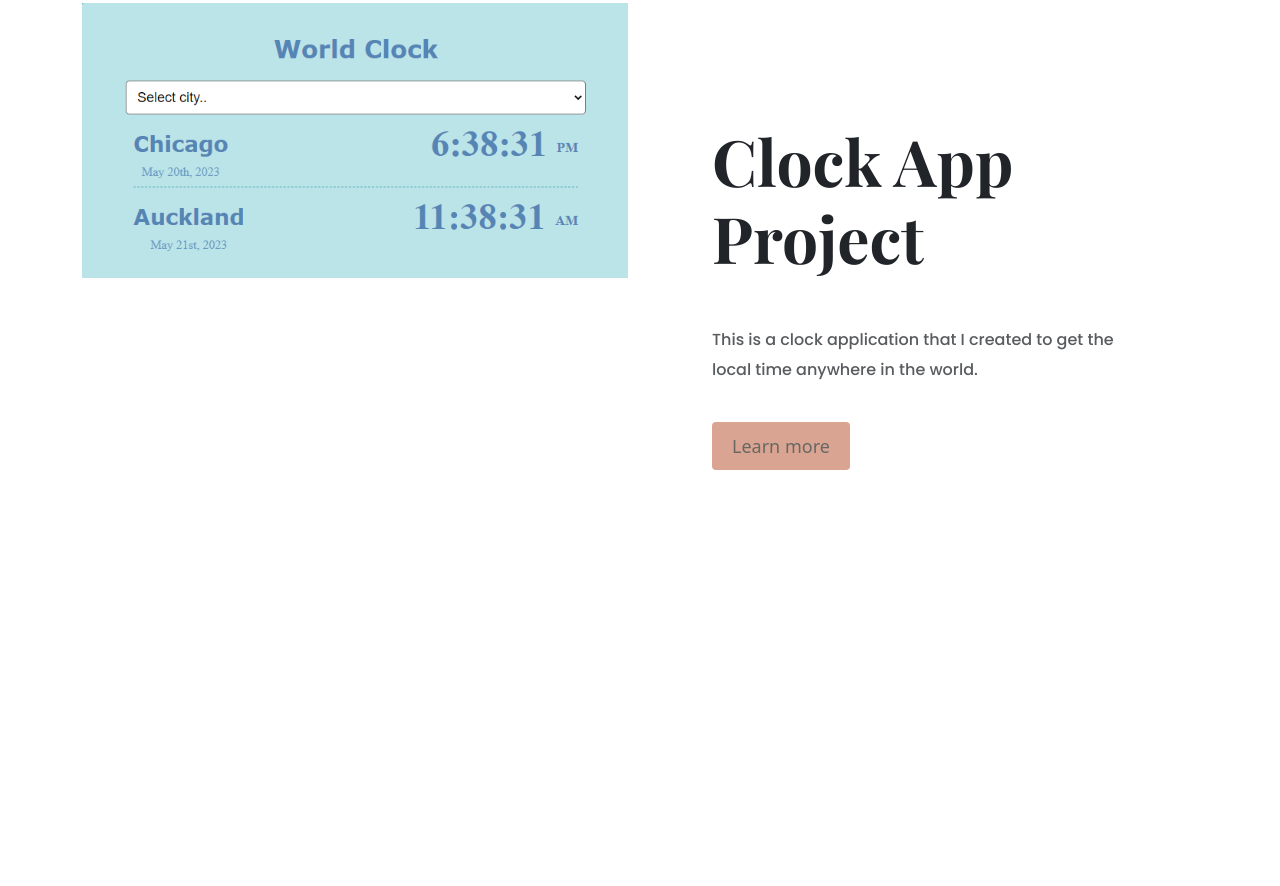
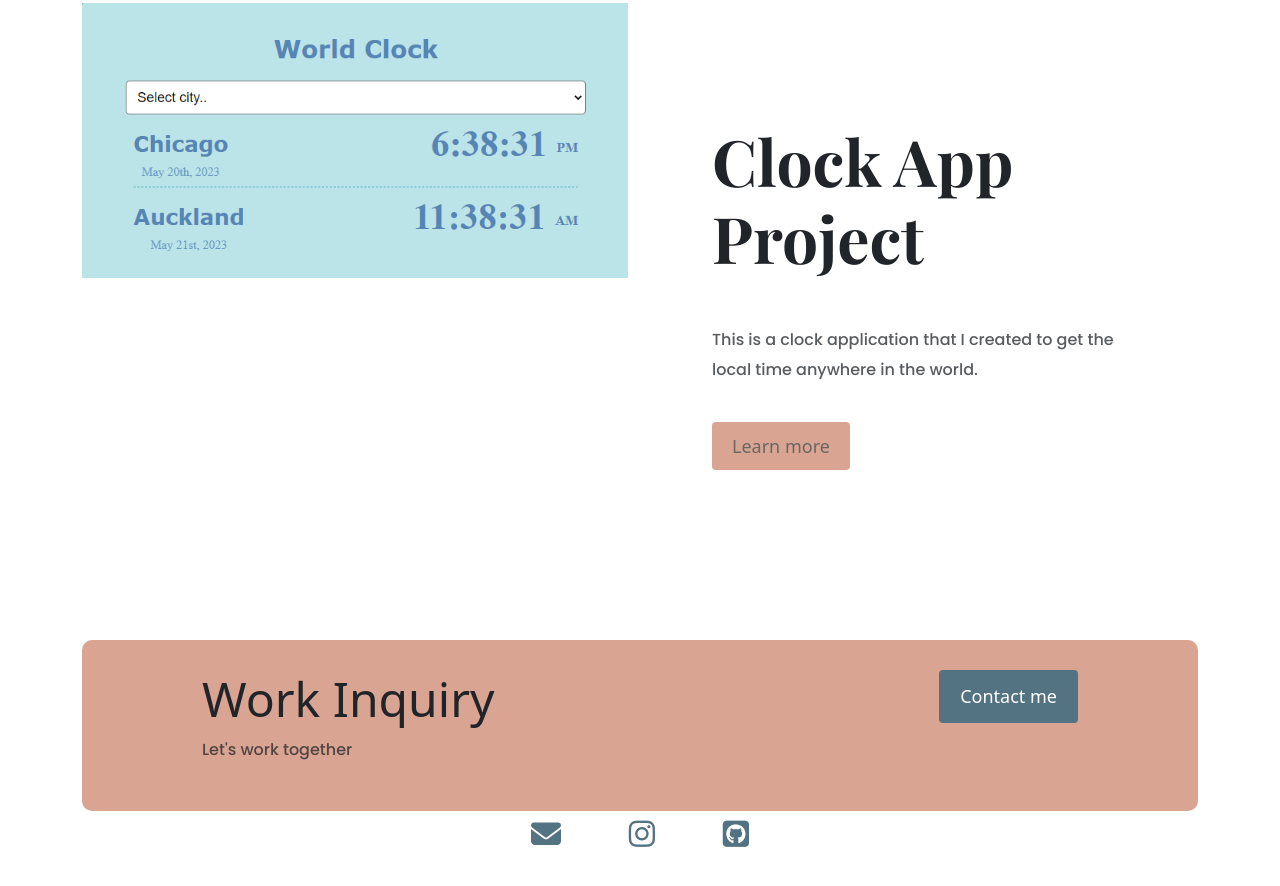
Before and after one commit to smooth-like-butter/Portfolio-Project, a plain HTML site: page index.html in a window 1280 px wide. Shown: the part 2082-2968 px from the top of the page. Before the commit the page ends 2710 px from the top, so only its background shows below. Drawn offline with nearby package versions, Linux system fonts and the light colour scheme.

Commit message:
created footer for index.html

```diff
--- a/index.html
+++ b/index.html
@@ -36,24 +36,16 @@
         <img src="images/logo.png" class="logo" alt="" />
         <ul>
           <li class="active">
-          <a href="/">
-            Home
-          </a>
+            <a href="/"> Home </a>
           </li>
           <li>
-            <a href="/about.html">
-            About
-            </a>
+            <a href="/about.html"> About </a>
           </li>
           <li>
-            <a href="/work.html">
-            Work
-          </a>
+            <a href="/work.html"> Work </a>
           </li>
           <li>
-            <a href="/contact.html">
-            Contact
-          </a>
+            <a href="/contact.html"> Contact </a>
           </li>
         </ul>
       </nav>
@@ -124,6 +116,28 @@
           </div>
         </div>
       </div>
+      <footer>
+        <div class="contact-box d-flex justify-content-between d-none d-md-flex">
+          <div>
+            <h4>Work Inquiry</h4>
+        <p class="text-muted">Let's work together</p>
+          </div>
+          <div>
+            <a href="/contact.html" class="btn btn-branding">Contact me</a>
+          </div>
+        </div>
+        <div class="social-links text-center mb-5">
+          <a href="mailto:steph@schatz.io">
+            <i class="fa-solid fa-envelope"></i>
+          </a>
+          <a href="https://www.instagram.com/stephschatz" target="_blank">
+            <i class="fa-brands fa-instagram"></i>
+          </a>
+          <a href="https://github.com/smooth-like-butter" target="_blank">
+            <i class="fa-brands fa-square-github"></i>
+          </a>
+        </div>
+      </footer>
     </div>
   </body>
 </html>
--- a/styles/portfolio.css
+++ b/styles/portfolio.css
@@ -11,7 +11,9 @@ h1 h2 h3 {
 h2 {
   font-size: 64px;
 }
-
+h4 {
+  font-size: 48px;
+}
 p {
   font-family: "Poppins", sans-serif;
   font-weight: normal;
@@ -46,6 +48,30 @@ nav li.active a {
   color: var(--primary-color);
 
 }
+footer {
+  margin: 60px 0;
+}
+footer .social-links a {
+  margin: 0 20px;
+  color: var(--secondary-color);
+  padding: 10px;
+  font-size: 30px;
+  transition: all 150ms ease-in-out;
+
+}
+footer .social-links a:hover {
+  color: var(--primary-color);
+
+}
+footer .contact-box {
+  background-color: var(--primary-color);
+  padding: 30px 120px;
+  border-radius: 10px;
+}
+footer .contact-box p {
+
+}
+
 .hero {
   text-align: center;
   background: var(--primary-color);
@@ -137,6 +163,7 @@ nav li.active a {
 .logo {
   max-width: 100px;
 }
+
 @media (max-width: 900px) {
   .hero h1 {
     font-size: 50px;
```
Also changed, not shown: work.html (+1 -0 lines).
